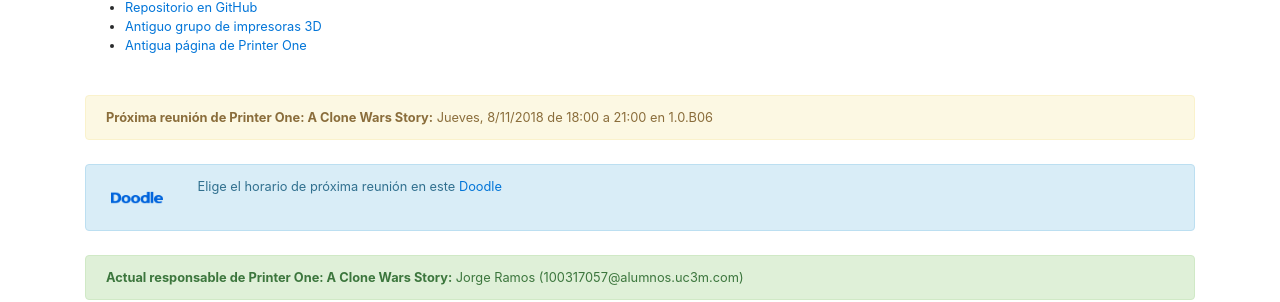
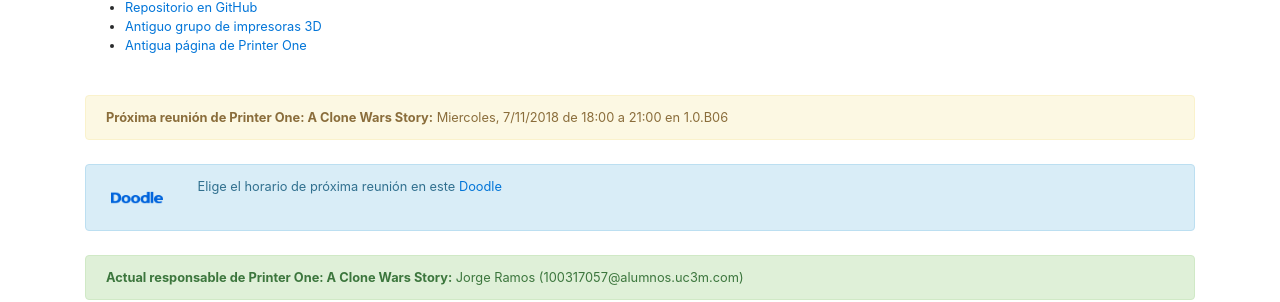
Before and after one commit to asrob-uc3m/asrob-uc3m.github.io, a Jekyll site: the page built from _workgroups/2017-05-28-printer-one.markdown, in a window 1280 px wide and 900 px high, scrolled down 1019 px. Shown: the part 333-635 px from the top of the window. Built offline with Jekyll 4.4.1, drawn with Linux system fonts in a browser that asks for light colours.

Commit message:
Update 2017-05-28-printer-one.markdown

```diff
--- a/_workgroups/2017-05-28-printer-one.markdown
+++ b/_workgroups/2017-05-28-printer-one.markdown
@@ -7,7 +7,7 @@ layout: workgroup
 manager: "Jorge Ramos"
 manager_email: 100317057@alumnos.uc3m.com
 name: Printer One&#58; A Clone Wars Story
-next_meeting: Jueves, 8/11/2018 de 18:00 a 21:00 en 1.0.B06
+next_meeting: Miercoles, 7/11/2018 de 18:00 a 21:00 en 1.0.B06
 next_meeting_doodle: https://doodle.com/poll/6v9w6tzdb4gxpnaa
 picture: /img/printer_one.png
 picture_full: /img/printer_one-full.jpg
```
